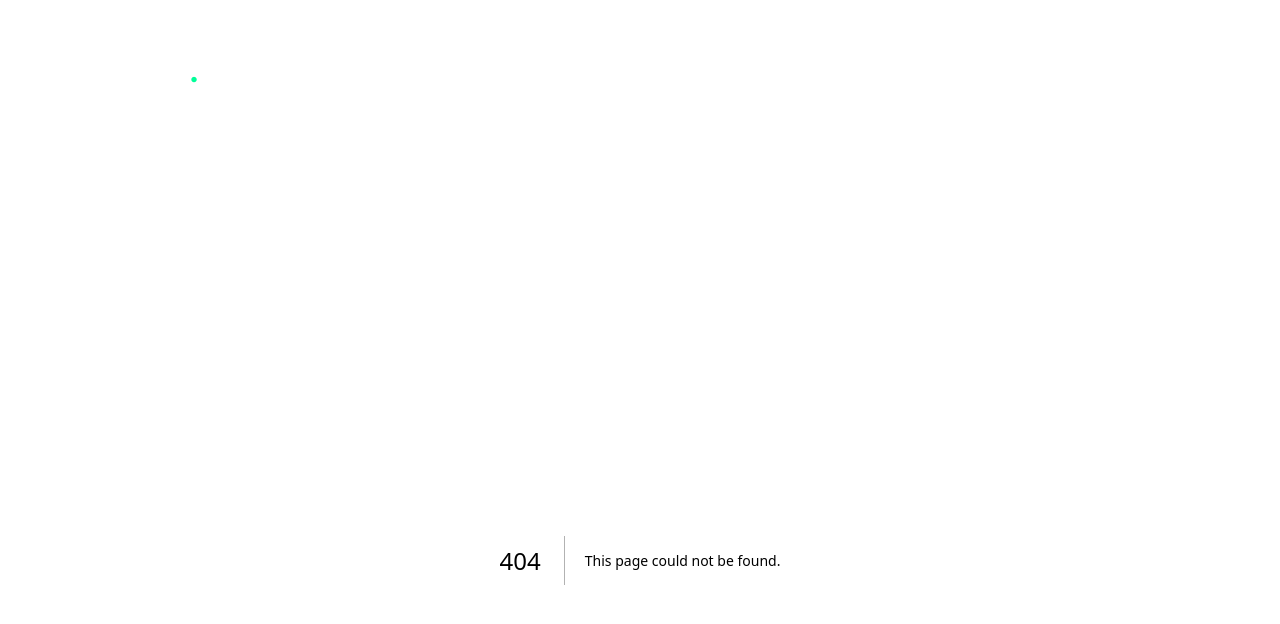
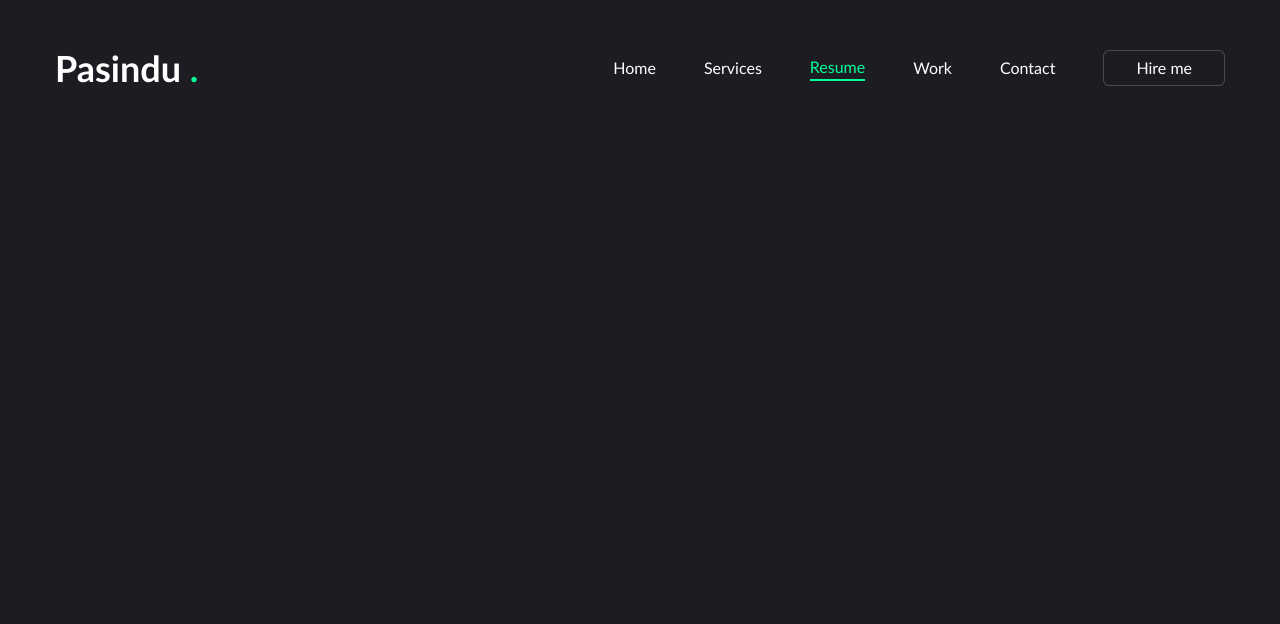
Before and after one commit to widushan/portfolio---template-1, a Next.js app: page /resume in a window 1280 px wide. Before the commit this address had no page. Shown: the top 624 px of the page. Built offline with nearby package versions, Linux system fonts and the light colour scheme.

Commit message:
animate commit
set the animate for redirecting

```diff
--- /dev/null
+++ b/app/contact/page.jsx
@@ -0,0 +1,8 @@
+import React from "react";
+
+
+const Contact = () => {
+    return <div>Contact Page</div>
+}
+
+export default Contact;
--- a/app/layout.jsx
+++ b/app/layout.jsx
@@ -1,7 +1,7 @@
 import { JetBrains_Mono } from "next/font/google";
 import "./globals.css";
 import Header from "@/components/Header";
-
+import PageTransition from "@/components/PageTransition";
 
 
 const jetbrainsMono = JetBrains_Mono({
@@ -20,7 +20,9 @@ export default function RootLayout({ children }) {
     <html lang="en">
       <body className={jetbrainsMono.variable}>
         <Header />
+        <PageTransition>
         {children}
+        </PageTransition>
       </body>
     </html>
   );
--- a/app/page.jsx
+++ b/app/page.jsx
@@ -1,3 +1,4 @@
+import React from "react";
 
 
 export default function Home() {
--- /dev/null
+++ b/app/resume/page.jsx
@@ -0,0 +1,8 @@
+import React from "react";
+
+
+const Resume = () => {
+    return <div>Resume Page</div>
+}
+
+export default Resume;
--- /dev/null
+++ b/app/services/page.jsx
@@ -0,0 +1,8 @@
+import React from "react";
+
+
+const Services = () => {
+    return <div>Services Page</div>
+}
+
+export default Services;
--- /dev/null
+++ b/app/work/page.jsx
@@ -0,0 +1,8 @@
+import React from "react";
+
+
+const Work = () => {
+    return <div>Work Page</div>
+}
+
+export default Work;
--- a/components/Header.jsx
+++ b/components/Header.jsx
@@ -1,6 +1,7 @@
 import Link from "next/link";
 
 import Nav from "@/components/Nav";
+import { Button } from "@/components/ui/button";
 
 
 const Header = () => {
@@ -9,13 +10,30 @@ const Header = () => {
 
         <header className="py-8 xl:py-12 text-white">
 
-            <div className="container mx-auto">
+            <div className="container mx-auto flex justify-between items-center">
                 <Link href="/">
                 <h1 className="text-4xl font-semibold text-white">
                    Pasindu<span className="text-accent"> .</span>
                 </h1>
                 </Link>
-                <Nav />
+
+
+
+                <div className="hidden xl:flex items-center gap-12">
+                    <Nav />
+                    <Link href="/contact">
+                        <Button className="bg-[#1c1c22] text-white border border-white/20 px-8 py-2 text-base hover:bg-white/5">
+                            Hire me
+                        </Button>
+                    </Link>
+                </div>
+
+
+
+                <div className="xl:hidden">mobile nav</div>
+
+
+
             </div>
 
         </header>
--- a/components/Nav.jsx
+++ b/components/Nav.jsx
@@ -1,5 +1,44 @@
+"use client";
+
+import Link from "next/link";
+import { usePathname } from "next/navigation";
+
+const links = [
+    {
+        name: "Home",
+        href: "/",
+    },
+    {
+        name: "Services",
+        href: "/services",
+    },
+    {
+        name: "Resume",
+        href: "/resume",
+    },
+    {
+        name: "Work",
+        href: "/work",
+    },
+    {
+        name: "Contact",
+        href: "/contact",
+    },
+];
+
+
 const Nav = () => {
-    return <nav>nav</nav>
+    const pathname = usePathname();
+    return (
+        <nav className="flex items-center gap-12">
+            {links.map((link, index) => (
+                <Link key={index} href={link.href} className={`${ link.href === pathname && "text-accent border-b-2 border-accent"
+                } capitalize font-medium hover:text-accent transition-all`}>
+                    {link.name}
+                </Link>
+            ))}
+        </nav>
+    );
 };
 
 export default Nav;
--- /dev/null
+++ b/components/PageTransition.jsx
@@ -0,0 +1,14 @@
+"use client";
+
+import React from "react";
+import { AnimatePresence } from "framer-motion";
+
+
+const PageTransition = ({children}) => {
+    return
+        <AnimatePresence>
+            {children}
+        </AnimatePresence>
+}
+
+export default PageTransition;
--- a/package.json
+++ b/package.json
@@ -17,6 +17,7 @@
     "@radix-ui/react-tooltip": "^1.2.7",
     "class-variance-authority": "^0.7.1",
     "clsx": "^2.1.1",
+    "framer-motion": "^12.16.0",
     "lucide-react": "^0.513.0",
     "next": "14.1.3",
     "react": "^18.2.0",
```
Also changed, not shown: 1 other file (tests, documents, lock files or other folders).
